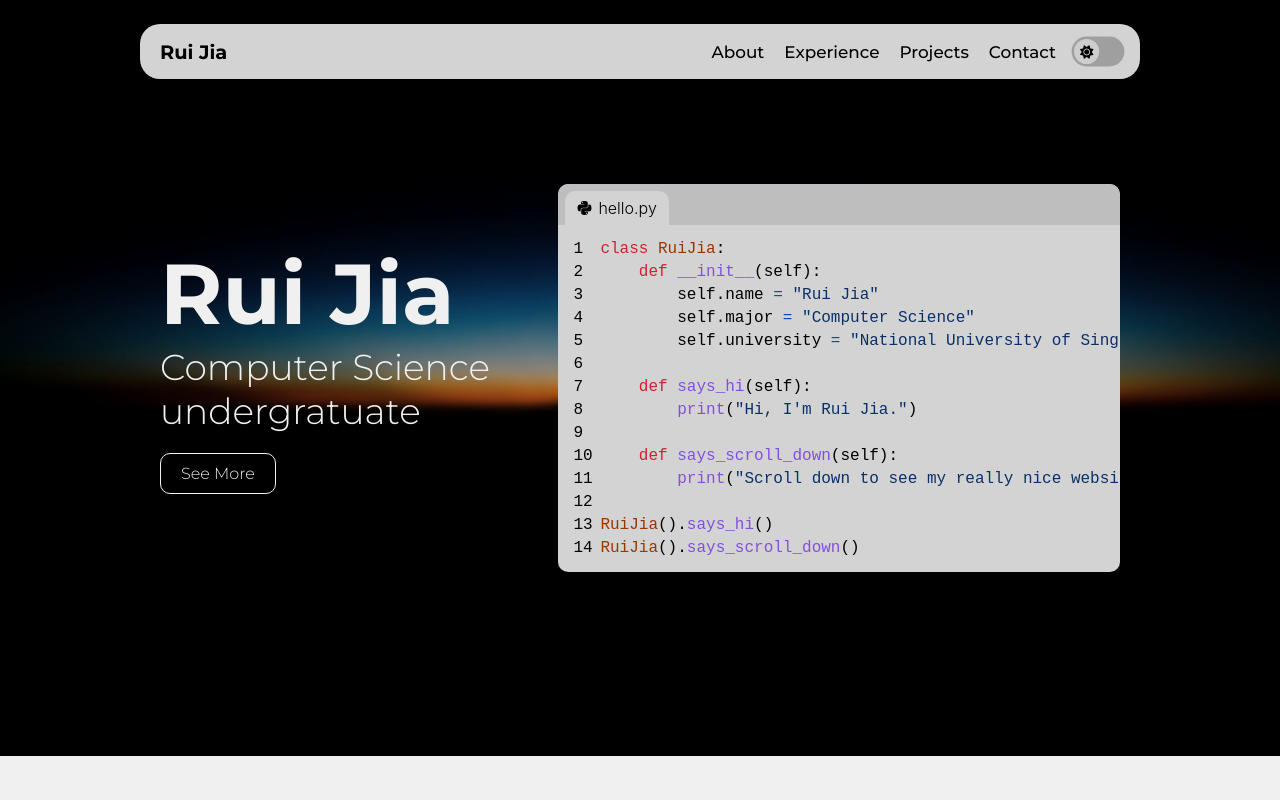
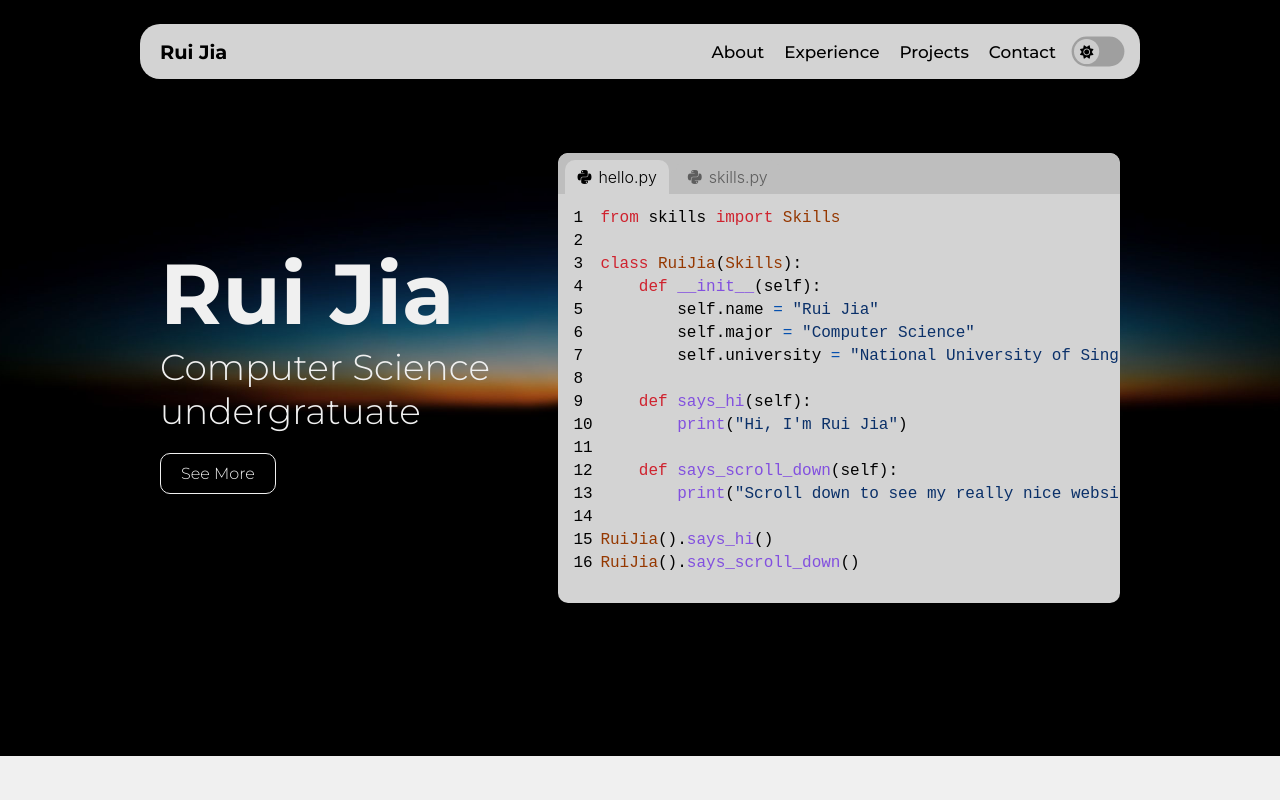
Before and after one commit to matochichap/portfolio-website-react, a React (Create React App) app: page / in a window 1280 px wide. Shown: the top 800 px of the page. Built offline with nearby package versions, Linux system fonts and the light colour scheme.

Commit message:
add new ide tab

```diff
--- a/src/components/Components.css
+++ b/src/components/Components.css
@@ -331,12 +331,12 @@ hr {
     display: flex;
     align-items: center;
     justify-content: space-between;
-    height: fit-content;
+    height: 90%;
     width: 75%;
 }
 
 .intro-content-left {
-    height: 450px;
+    height: 100%;
     width: var(--intro-content-left-width);
     display: flex;
     flex-direction: column;
@@ -384,6 +384,7 @@ hr {
 .intro-content-right {
     display: flex;
     justify-content: flex-end;
+    height: 100%;
     width: var(--intro-content-right-width);
     transform: translateX(15%);
     opacity: 0;
@@ -413,15 +414,14 @@ hr {
     }
     .intro-content {
         flex-direction: column;
+        gap: 20px;
     }
     .intro-content-left {
         width: 100%;
     }
     .intro-content-right {
+        height: 70%;
         width: 100%;
-    }
-    .intro-content-left {
-        height: 400px;
     }
     .intro-title {
         font-size: calc(50px + 4vw);
@@ -1162,12 +1162,12 @@ a.experience-button {
 
 .ide {
     --ide-border-radius: 10px;
-    height: fit-content;
+    height: 100%;
     width: 90%;
     background-color: var(--color-card);
     border-radius: var(--ide-border-radius);
     transition: background-color 1s ease;
-    overflow-x: scroll;
+    overflow: auto;
 }
 
 .ide-tabs {
@@ -1183,12 +1183,25 @@ a.experience-button {
     transition: background-color 1s ease;
 }
 
+.ide-files {
+    display: flex;
+    flex-direction: row;
+    gap: 7px;
+}
+
 .ide-tab {
     width: fit-content;
     padding: 7px 12px;
     border-radius: var(--ide-border-radius) var(--ide-border-radius) 0 0;
     background-color: var(--color-card);
-    transition: background-color 1s ease;
+    transition: background-color 1s ease, opacity 1s ease;
+    cursor: pointer;
+    background-color: var(--color-gh-nav);
+    opacity: 0.5;
+}
+.ide-tab-selected {
+    background-color: var(--color-card);
+    opacity: 1;
 }
 
 .ide-tab-file {
--- a/src/components/IDE.js
+++ b/src/components/IDE.js
@@ -6,13 +6,15 @@ function IDE() {
     Colors:
     red, blue, purple, orange, darkblue, default(white/black)
     */
+    const [selectedFile, setSelectedFile] = useState("hello.py")
     const expandIconRef = useRef(null)
     const [isExpanded, setIsExpanded] = useState(false)
+
     useEffect(() => {
         const ideBox = document.getElementById("intro-content-right")
         const expandIcon = expandIconRef.current
         const expandIde = () => {
-            ideBox.classList.toggle("intro-content-right-expand-width")
+            ideBox.classList.toggle("intro-content-right-expand-width") // 100% width
             setIsExpanded(!isExpanded)
         }
 
@@ -24,39 +26,235 @@ function IDE() {
     }, [isExpanded])
 
     const tab = "    " // 4 spaces
-    const code = [
-        [["class ", "red"], ["RuiJia", "orange"], [":", "default"]],
-        [[`${tab}def `, "red"], ["__init__", "purple"], ["(self):", "default"]],
-        [[`${tab}${tab}self.name `, "default"], ["= ", "darkblue"], ["\"Rui Jia\"", "blue"]],
-        [[`${tab}${tab}self.major `, "default"], ["= ", "darkblue"], ["\"Computer Science\"", "blue"]],
-        [[`${tab}${tab}self.university `, "default"], ["= ", "darkblue"], ["\"National University of Singapore\"", "blue"]],
+    const ideTabs = {
+        "hello.py": {
+            icon: (
+                <span>
+                    <i className="fa-brands fa-python"></i>
+                </span>
+            ),
+            code: [
+                [
+                    ["from ", "red"],
+                    ["skills", "default"],
+                    [" import ", "red"],
+                    ["Skills", "orange"],
+                ],
                 [["", "default"]],
-        [[`${tab}def `, "red"], ["says_hi", "purple"], ["(self):", "default"]],
-        [[`${tab}${tab}print`, "purple"], ["(", "default"], ["\"Hi, I'm Rui Jia.\"", "blue"], [")", "default"]],
+                [
+                    ["class ", "red"],
+                    ["RuiJia", "orange"],
+                    ["(", "default"],
+                    ["Skills", "orange"],
+                    ["):", "default"],
+                ],
+                [
+                    [`${tab}def `, "red"],
+                    ["__init__", "purple"],
+                    ["(self):", "default"],
+                ],
+                [
+                    [`${tab}${tab}self.name `, "default"],
+                    ["= ", "darkblue"],
+                    ['"Rui Jia"', "blue"],
+                ],
+                [
+                    [`${tab}${tab}self.major `, "default"],
+                    ["= ", "darkblue"],
+                    ['"Computer Science"', "blue"],
+                ],
+                [
+                    [`${tab}${tab}self.university `, "default"],
+                    ["= ", "darkblue"],
+                    ['"National University of Singapore"', "blue"],
+                ],
                 [["", "default"]],
-        [[`${tab}def `, "red"], ["says_scroll_down", "purple"], ["(self):", "default"]],
-        [[`${tab}${tab}print`, "purple"], ["(", "default"], ["\"Scroll down to see my really nice website!\"", "blue"], [")", "default"]],
+                [
+                    [`${tab}def `, "red"],
+                    ["says_hi", "purple"],
+                    ["(self):", "default"],
+                ],
+                [
+                    [`${tab}${tab}print`, "purple"],
+                    ["(", "default"],
+                    ['"Hi, I\'m Rui Jia"', "blue"],
+                    [")", "default"],
+                ],
                 [["", "default"]],
-        [["RuiJia", "orange"], ["().", "default"], ["says_hi", "purple"], ["()", "default"]],
-        [["RuiJia", "orange"], ["().", "default"], ["says_scroll_down", "purple"], ["()", "default"]],
-    ]
+                [
+                    [`${tab}def `, "red"],
+                    ["says_scroll_down", "purple"],
+                    ["(self):", "default"],
+                ],
+                [
+                    [`${tab}${tab}print`, "purple"],
+                    ["(", "default"],
+                    ['"Scroll down to see my really nice website!"', "blue"],
+                    [")", "default"],
+                ],
+                [["", "default"]],
+                [
+                    ["RuiJia", "orange"],
+                    ["().", "default"],
+                    ["says_hi", "purple"],
+                    ["()", "default"],
+                ],
+                [
+                    ["RuiJia", "orange"],
+                    ["().", "default"],
+                    ["says_scroll_down", "purple"],
+                    ["()", "default"],
+                ],
+            ],
+        },
+        "skills.py": {
+            icon: (
+                <span>
+                    <i className="fa-brands fa-python"></i>
+                </span>
+            ),
+            code: [
+                [
+                    ["class ", "red"],
+                    ["Skills", "orange"],
+                    [":", "default"],
+                ],
+                [
+                    [`${tab}def `, "red"],
+                    ["__init__", "purple"],
+                    ["(self):", "default"],
+                ],
+                [
+                    [`${tab}${tab}self.programming_languages `, "default"],
+                    ["= ", "darkblue"],
+                    ["[", "default"],
+                ],
+                [
+                    [`${tab}${tab}${tab}"C"`, "blue"],
+                    [", ", "default"],
+                    [`"C#"`, "blue"],
+                    [", ", "default"],
+                    [`"Python"`, "blue"],
+                    [", ", "default"],
+                    [`"Java"`, "blue"],
+                    [", ", "default"],
+                    [`"Javascript"`, "blue"],
+                ],
+                [[`${tab}${tab}]`, "default"]],
+                [["", "default"]],
+                [
+                    [`${tab}${tab}self.web_development `, "default"],
+                    ["= ", "darkblue"],
+                    ["{", "default"],
+                ],
+                [
+                    [`${tab}${tab}${tab}"frontend"`, "blue"],
+                    [": [", "default"],
+                ],
+                [
+                    [`${tab}${tab}${tab}${tab}"HTML"`, "blue"],
+                    [", ", "default"],
+                    [`"CSS"`, "blue"],
+                    [", ", "default"],
+                    [`"React"`, "blue"],
+                    [", ", "default"],
+                    [`"MUI"`, "blue"],
+                ],
+                [
+                    [`${tab}${tab}${tab}]`, "default"],
+                    [",", "default"],
+                ],
+                [
+                    [`${tab}${tab}${tab}"backend"`, "blue"],
+                    [": [", "default"],
+                ],
+                [
+                    [`${tab}${tab}${tab}${tab}"NodeJS"`, "blue"],
+                    [", ", "default"],
+                    [`"Express"`, "blue"],
+                    [", ", "default"],
+                    [`"Flask"`, "blue"],
+                ],
+                [
+                    [`${tab}${tab}${tab}]`, "default"],
+                    [",", "default"],
+                ],
+                [
+                    [`${tab}${tab}${tab}"api"`, "blue"],
+                    [": [", "default"],
+                ],
+                [
+                    [`${tab}${tab}${tab}${tab}"WebRTC"`, "blue"],
+                    [", ", "default"],
+                    [`"Websocket"`, "blue"],
+                ],
+                [[`${tab}${tab}${tab}]`, "default"]],
+                [[`${tab}${tab}}`, "default"]],
+                [["", "default"]],
+                [
+                    [`${tab}${tab}self.databases `, "default"],
+                    ["= ", "darkblue"],
+                    ["[", "default"],
+                ],
+                [
+                    [`${tab}${tab}${tab}"MySQL"`, "blue"],
+                    [", ", "default"],
+                    [`"SQLAlchemy"`, "blue"],
+                    [", ", "default"],
+                    [`"MongoDB"`, "blue"],
+                    [", ", "default"],
+                    [`"GraphQL"`, "blue"],
+                ],
+                [[`${tab}${tab}]`, "default"]],
+                [["", "default"]],
+                [
+                    [`${tab}${tab}self.game_development `, "default"],
+                    ["= ", "darkblue"],
+                    ["[", "default"],
+                ],
+                [
+                    [`${tab}${tab}${tab}"Unity"`, "blue"],
+                    [", ", "default"],
+                    [`"MRTK3"`, "blue"],
+                    [", ", "default"],
+                    [`"MetaXR"`, "blue"],
+                ],
+                [[`${tab}${tab}]`, "default"]],
+            ],
+        },
+    }
 
     return (
         <div className="ide">
             <div className="ide-tabs">
-                <div className="ide-tab">
-                    <span>
-                        <i className="fa-brands fa-python"></i>
-                    </span>
-                    <span className="ide-tab-file">hello.py</span>
+                <div className="ide-files">
+                    {Object.keys(ideTabs).map((file, index) => {
+                        return (
+                            <div
+                                key={index}
+                                className={`ide-tab${
+                                    selectedFile === file
+                                        ? " ide-tab-selected"
+                                        : ""
+                                }`}
+                                onClick={() => setSelectedFile(file)}
+                            >
+                                {ideTabs[file].icon}
+                                <span className="ide-tab-file">{file}</span>
+                            </div>
+                        )
+                    })}
                 </div>
                 <div className="ide-expand-icon-box" ref={expandIconRef}>
-                    {isExpanded ? <i className="fa-solid fa-compress"></i>
-                                : <i className="fa-solid fa-expand"></i>}
+                    {isExpanded ? (
+                        <i className="fa-solid fa-compress"></i>
+                    ) : (
+                        <i className="fa-solid fa-expand"></i>
+                    )}
                 </div>
             </div>
             <div className="ide-body">
-                {code.map((line, index) => {
+                {ideTabs[selectedFile].code.map((line, index) => {
                     return (
                         <div key={index + 1} className="ide-line">
                             <pre className="ide-line-number">{index + 1}</pre>
@@ -69,9 +267,11 @@ function IDE() {
                                             className="ide-line-text"
                                             style={{
                                                 color: `var(--color-gh-${color})`,
-                                        transition: "color 1s ease"
+                                                transition: "color 1s ease",
                                             }}
-                                    >{phraseString}</pre>
+                                        >
+                                            {phraseString}
+                                        </pre>
                                     )
                                 })}
                             </div>
```
Lines whose indentation alone changed are shown as unchanged.
